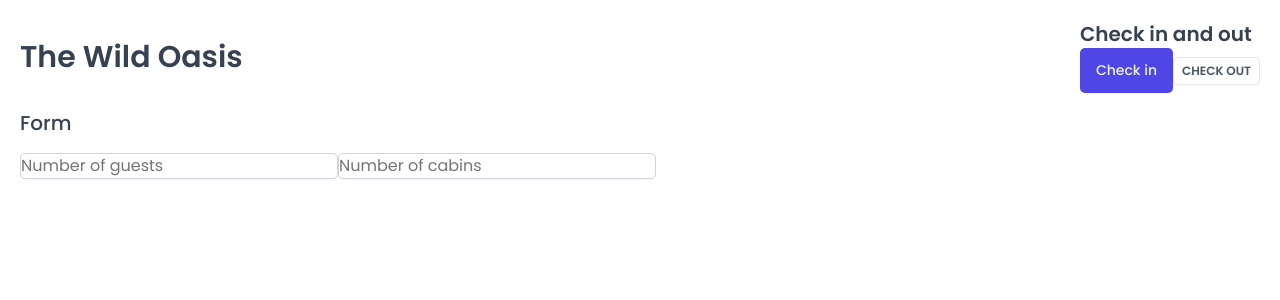
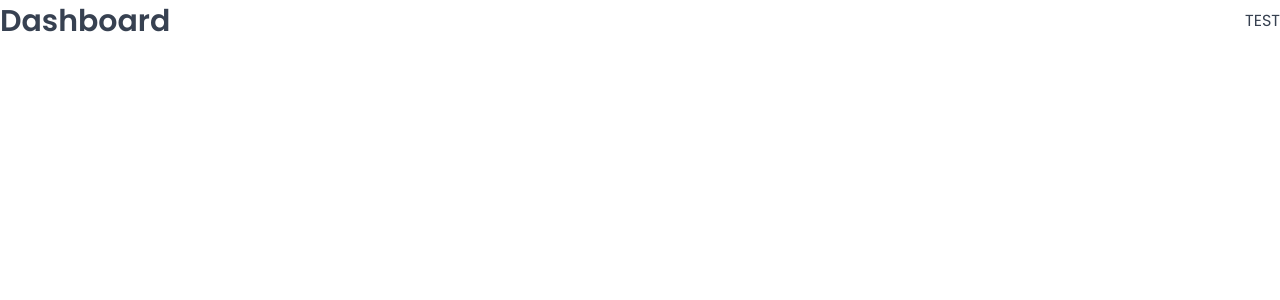
Before and after one commit to marustas/The-Wild-Oasis, a React (Vite) app: page /dashboard in a window 1280 px wide. Shown: the top 300 px of the page. Built offline with nearby package versions, Linux system fonts and the light colour scheme; a web font is replaced by a local one.

Commit message:
Setup the routes

```diff
--- a/package.json
+++ b/package.json
@@ -12,6 +12,7 @@
   "dependencies": {
     "react": "^18.2.0",
     "react-dom": "^18.2.0",
+    "react-router-dom": "^6.20.1",
     "styled-components": "^6.1.1"
   },
   "devDependencies": {
--- a/src/App.jsx
+++ b/src/App.jsx
@@ -1,41 +1,33 @@
-import styled from "styled-components";
+import { BrowserRouter, Routes, Route, Navigate } from "react-router-dom";
+import Dashboard from "./pages/Dashboard";
+import Account from "./pages/Account";
+import Bookings from "./pages/Bookings";
+import Login from "./pages/Login";
+import Cabins from "./pages/Cabins";
+import Users from "./pages/Users";
+import Settings from "./pages/Settings";
+import PageNotFound from "./pages/PageNotFound";
 import GlobalStyles from "./styles/GlobalStyles";
-import Button from "./ui/Button";
-import Input from "./ui/Input";
-import Heading from "./ui/Heading";
-import Row from "./ui/Row";
 
-const StyledApp = styled.div`
-  padding: 20px;
-`;
-
-function App() {
+const App = () => {
   return (
     <>
       <GlobalStyles />
-      <StyledApp>
-        <Row>
-          <Row type="horizontal">
-            <Heading as="h1">The Wild Oasis</Heading>
-            <div>
-              <Heading as="h2">Check in and out</Heading>
-              <Button>Check in</Button>
-              <Button variation="secondary" size="small">
-                Check out
-              </Button>
-            </div>
-          </Row>
-          <Row>
-            <Heading as="h3">Form</Heading>
-            <form>
-              <Input type="number" placeholder="Number of guests"></Input>
-              <Input type="number" placeholder="Number of cabins"></Input>
-            </form>
-          </Row>
-        </Row>
-      </StyledApp>
+      <BrowserRouter>
+        <Routes>
+          <Route index element={<Navigate replace to="dashboard" />} />
+          <Route path="dashboard" element={<Dashboard />} />
+          <Route path="account" element={<Account />} />
+          <Route path="Bookings" element={<Bookings />} />
+          <Route path="Login" element={<Login />} />
+          <Route path="Users" element={<Users />} />
+          <Route path="cabins" element={<Cabins />} />
+          <Route path="settings" element={<Settings />} />
+          <Route path="*" element={<PageNotFound />} />
+        </Routes>
+      </BrowserRouter>
     </>
   );
-}
+};
 
 export default App;
```
Also changed, not shown: 1 other file (tests, documents, lock files or other folders).
